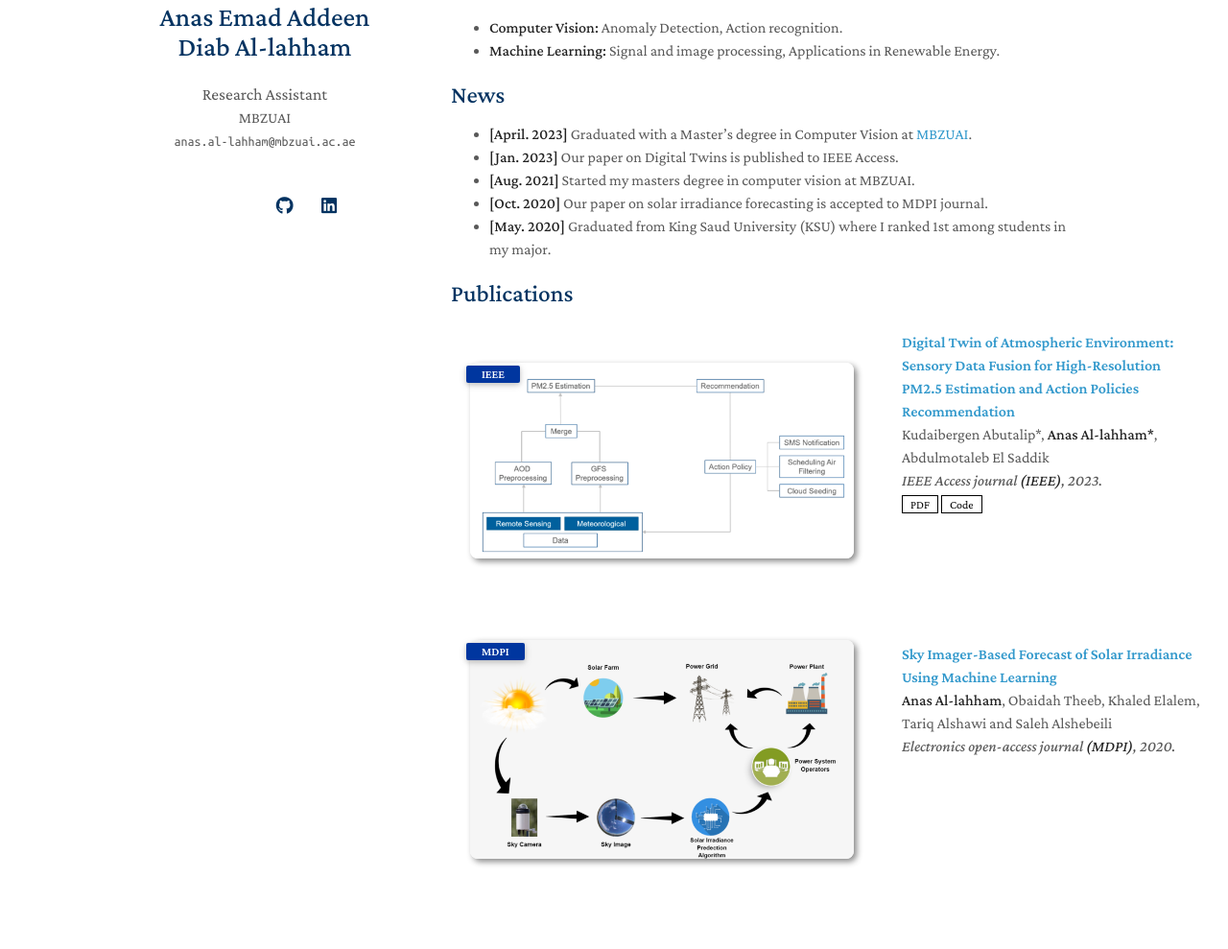
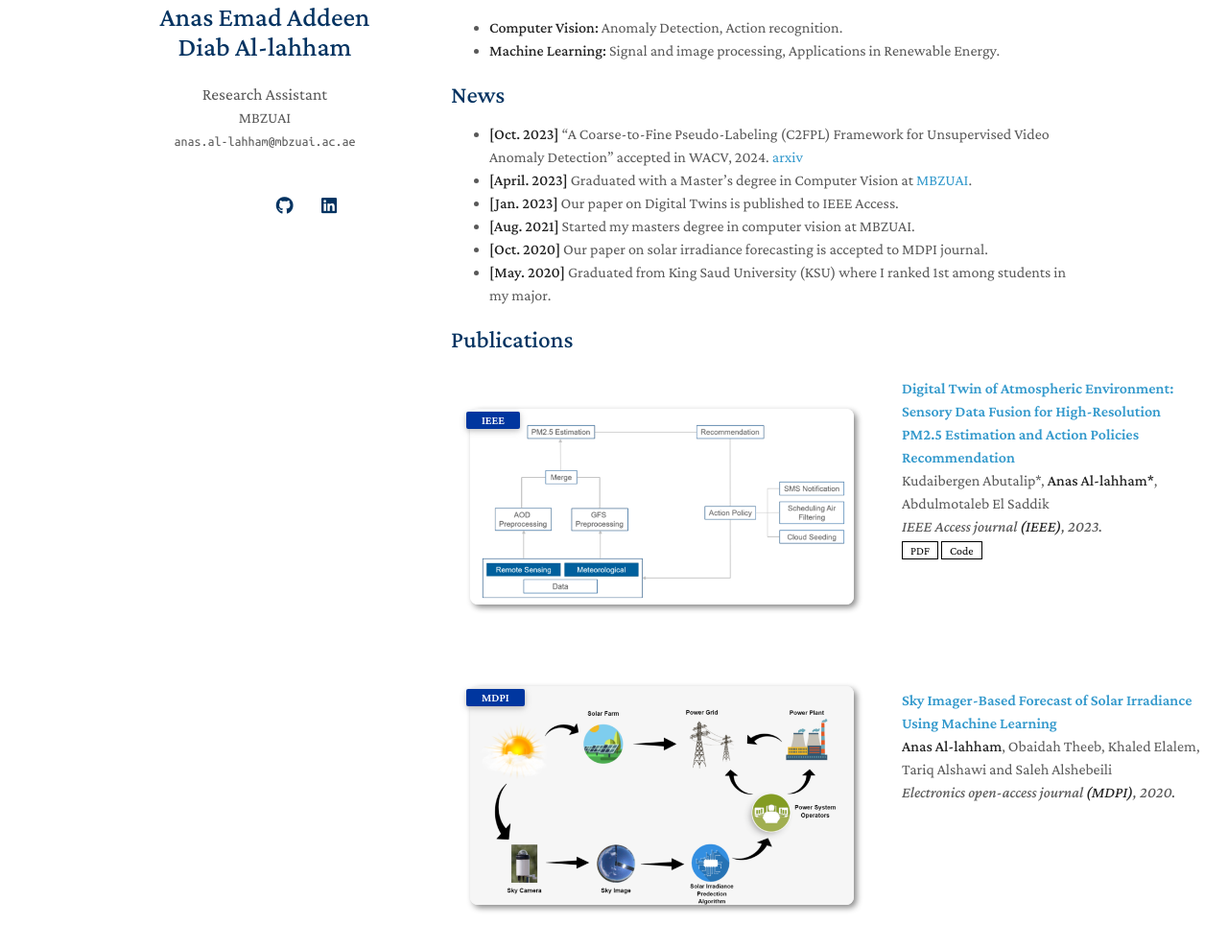
Before and after one commit to AnasEmad11/AnasEmad11.github.io, a Jekyll site: the page built from index.md, in a window 1280 px wide and 1363 px high, cut to the strip 318-1307 px from the top of the window. Shown: the whole strip at 96% size. Built offline with Jekyll 4.4.1, drawn with Linux system fonts in a browser that asks for light colours; nearby versions of some CDN libraries; a style sheet for code colours, icons or effects is not loaded; our own code applies the rules of GitHub Pages for plain Markdown files.

Commit message:
paper accepted

```diff
--- a/index.md
+++ b/index.md
@@ -15,6 +15,7 @@ I received my bachelor's degree in Electrical Engineering from [King Saud Univer
 - **Machine Learning:** Signal and image processing, Applications in Renewable Energy.
 
 ## News
+- **[Oct. 2023]** "A Coarse-to-Fine Pseudo-Labeling (C2FPL) Framework for Unsupervised Video Anomaly Detection" accepted in WACV, 2024. [arxiv](https://arxiv.org/abs/2310.17650){:target="_blank"}
 - **[April. 2023]** Graduated with a Master's degree in Computer Vision at [MBZUAI](https://mbzuai.ac.ae/).
 - **[Jan. 2023]** Our paper on Digital Twins is published to IEEE Access.
 - **[Aug. 2021]** Started my masters degree in computer vision at MBZUAI.
```
